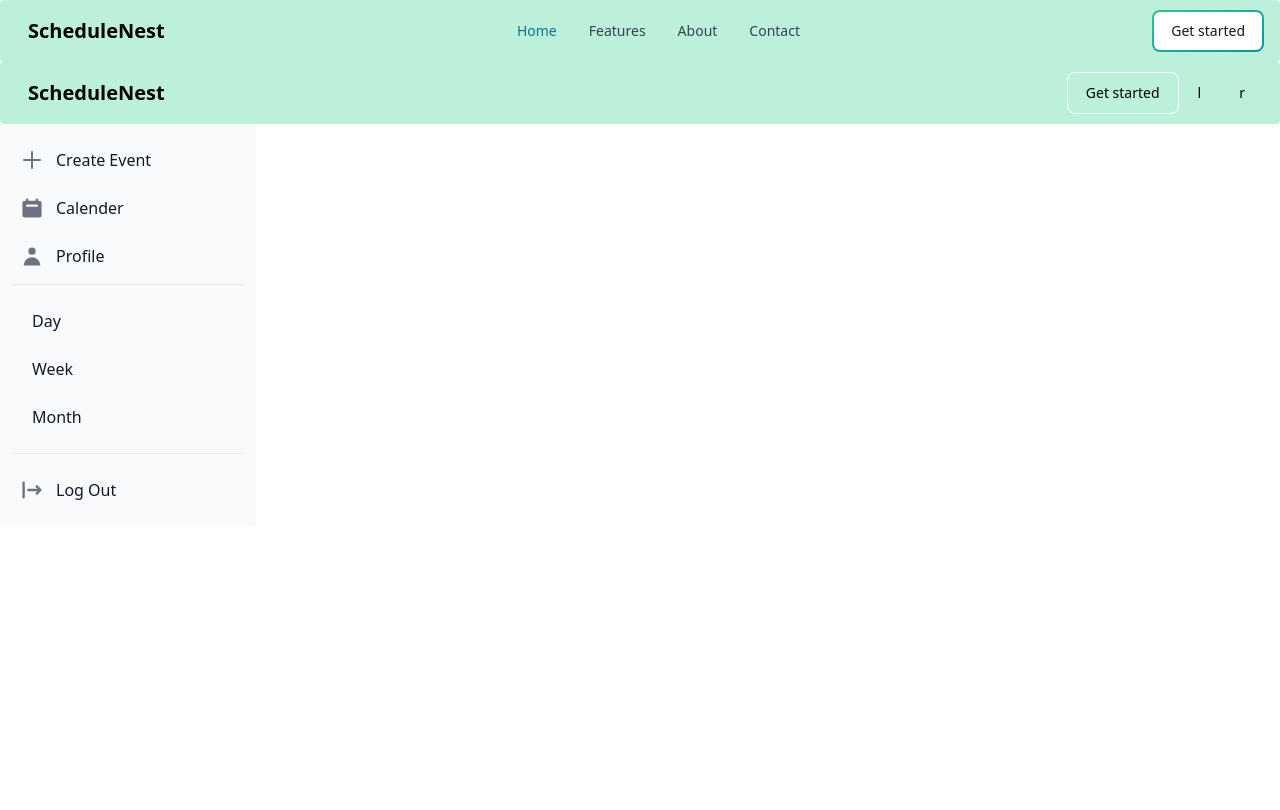
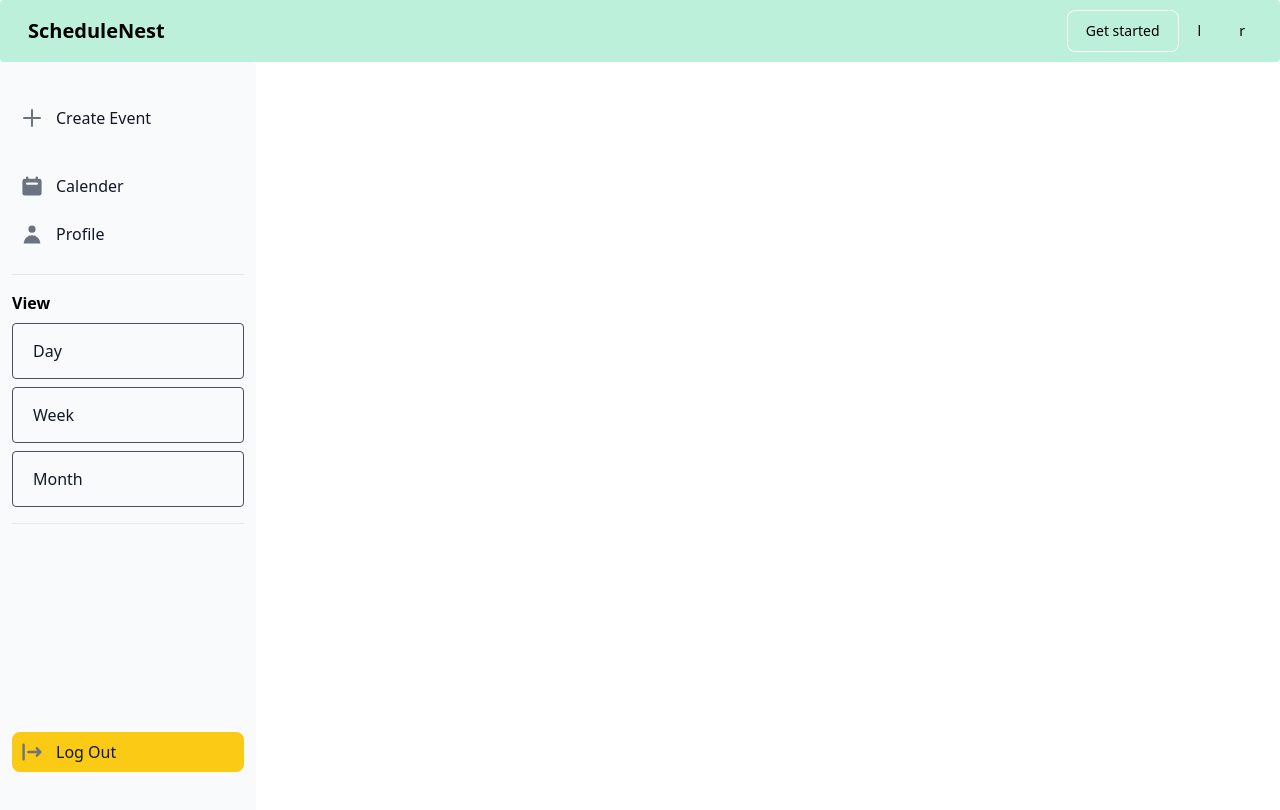
Before and after one commit to suleosmann/schedule-nest-calendar-client, a React (Vite) app: page / in a window 1280 px wide. Shown: the top 810 px of the page. Built offline with nearby package versions, Linux system fonts and the light colour scheme.

Commit message:
sidebar2edit

```diff
--- a/src/APP/App.jsx
+++ b/src/APP/App.jsx
@@ -11,7 +11,7 @@ function App() {
 
   return (
     <div className='root'>
-      <Component/>
+      {/* <Component/> */}
       <Navbar2 />
       <Sidenav />
 
--- a/src/APP/modules/Sidebar.jsx
+++ b/src/APP/modules/Sidebar.jsx
@@ -1,44 +1,41 @@
 
 
 import { Sidebar } from 'flowbite-react';
-import { BiBuoy } from 'react-icons/bi';
-import { HiArrowSmRight, HiCalendar,  HiShoppingBag, HiTable, HiUser, HiLogout, HiOutlinePlus } from 'react-icons/hi';
+import { HiCalendar,   HiUser, HiLogout, HiOutlinePlus } from 'react-icons/hi';
 
 function Sidenav() {
   return (
-    <Sidebar aria-label="Sidebar with content separator example">
+    <Sidebar aria-label="Sidebar" className=' h-full '>
       <Sidebar.Items>
-        <Sidebar.ItemGroup>
-          <Sidebar.Item href="#" icon={HiOutlinePlus}>
+        <Sidebar.ItemGroup className=' my-5 c-8 ' >
+          <Sidebar.Item className = ' h-20' href="#" icon={HiOutlinePlus}>
             Create Event
           </Sidebar.Item>
 
-          <Sidebar.Item href="#" icon={HiCalendar}>
+          <Sidebar.Item className = 'h-25' href="#" icon={HiCalendar}>
             Calender
           </Sidebar.Item>
 
-          <Sidebar.Item href="#" icon={HiUser}>
+          <Sidebar.Item className = 'h-25' href="#" icon={HiUser}>
             Profile
           </Sidebar.Item>
+        </Sidebar.ItemGroup>
 
-
-          <Sidebar.ItemGroup>
-          <Sidebar.Item href="#" >
+        <Sidebar.ItemGroup className='my-18 '>
+          <span className="self-center whitespace-nowrap text-l font-semibold dark:text-white">View</span>
+          <Sidebar.Item className = 'h-14 border border-solid border-gray-900 rounded border-opacity-75' href="#" >
             Day
           </Sidebar.Item>
-          <Sidebar.Item href="#" >
+          <Sidebar.Item className = 'h-14 border border-solid border-gray-900 rounded border-opacity-75' href="#" >
             Week
           </Sidebar.Item>
-          <Sidebar.Item href="#" >
+          <Sidebar.Item className = 'h-14 border border-solid border-gray-900 rounded border-opacity-75' href="#" >
             Month
           </Sidebar.Item>
         </Sidebar.ItemGroup>
 
-
-
-        </Sidebar.ItemGroup>
-        <Sidebar.ItemGroup>
-          <Sidebar.Item href="#" icon={HiLogout}>
+        <Sidebar.ItemGroup  >
+          <Sidebar.Item className='my-48 border-white bg-yellow-300 ' href="#" icon={HiLogout}>
             Log Out
           </Sidebar.Item>
         </Sidebar.ItemGroup>
```
